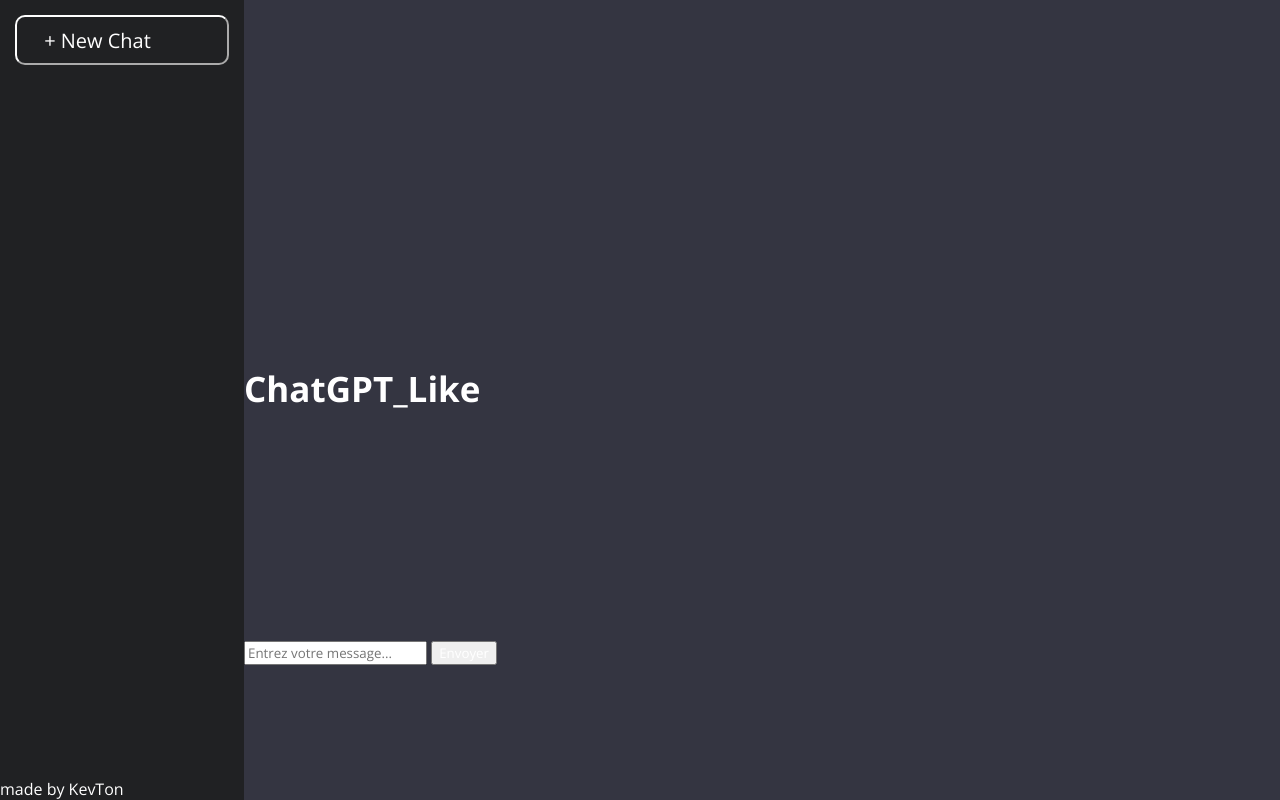
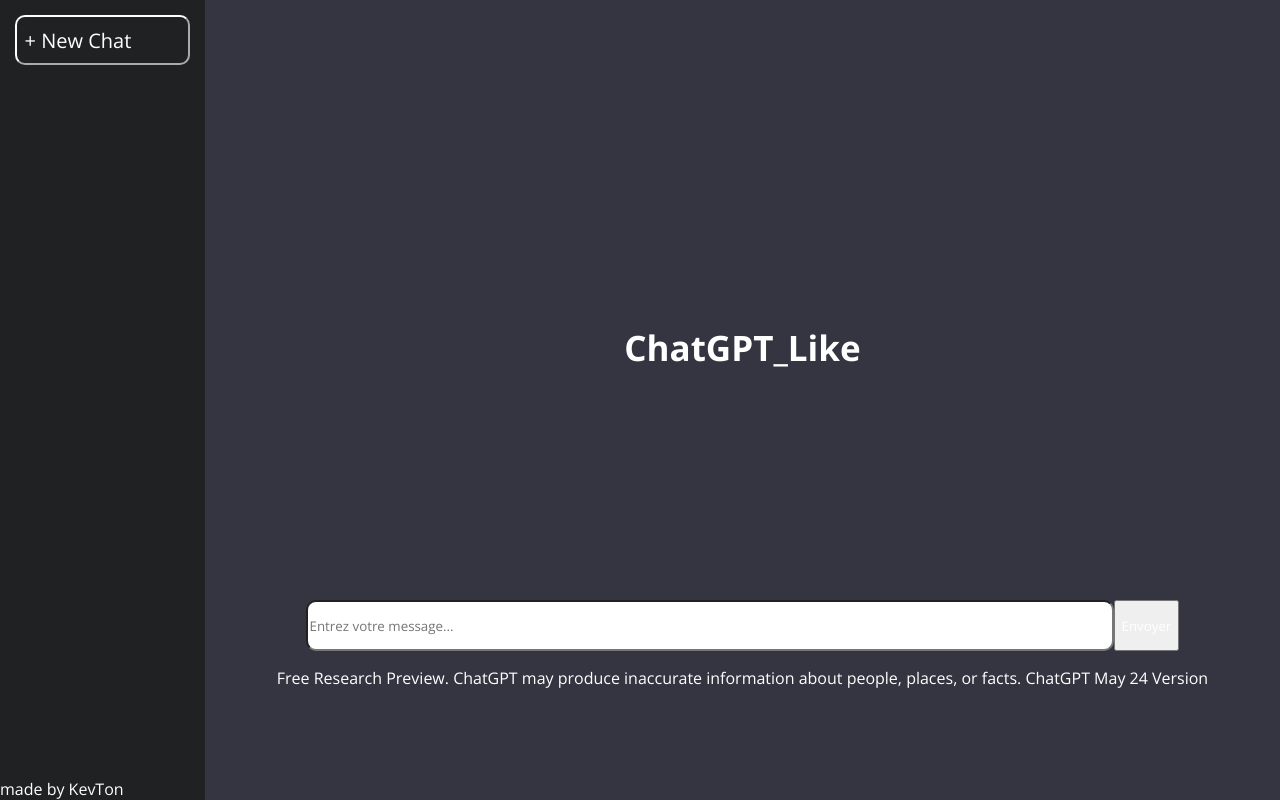
Before and after one commit to KevTon972/chatgpt_like, a Django app: page / in a window 1280 px wide. Run offline with Django 4.2, Linux system fonts and the light colour scheme.

Commit message:
added changes

```diff
--- a/src/clone_chatgpt/static/style.css
+++ b/src/clone_chatgpt/static/style.css
@@ -26,7 +26,21 @@
 .main {
   display: flex;
   align-items: center;
+  justify-content: center;
   width: 100%;
+}
+
+#chat-header {
+  display: flex;
+  justify-content: center;
+}
+
+.main-section {
+  width: 100%;
+  display: flex;
+  flex-direction: column;
+  align-items: center;
+  justify-content: center;
 }
 
 .side-bar {
@@ -51,3 +65,15 @@
 nav p {
   margin: 0;
 }
+
+#chat-input {
+  display: flex;
+  justify-content: center;
+}
+
+#user-input {
+  height: 45px;
+  border-radius: 10px;
+  box-shadow: #202123;
+  width: 100vh;
+}
--- a/src/clone_chatgpt/templates/index.html
+++ b/src/clone_chatgpt/templates/index.html
@@ -27,6 +27,11 @@
           <input type="text" id="user-input" placeholder="Entrez votre message...">
           <button id="send-button">Envoyer</button>
         </div>
+        <div class="bottom-page">
+          <p>Free Research Preview. ChatGPT may produce inaccurate information about people,
+             places, or facts. ChatGPT May 24 Version
+          </p>
+        </div>
       </div>
     </section>
 
```
